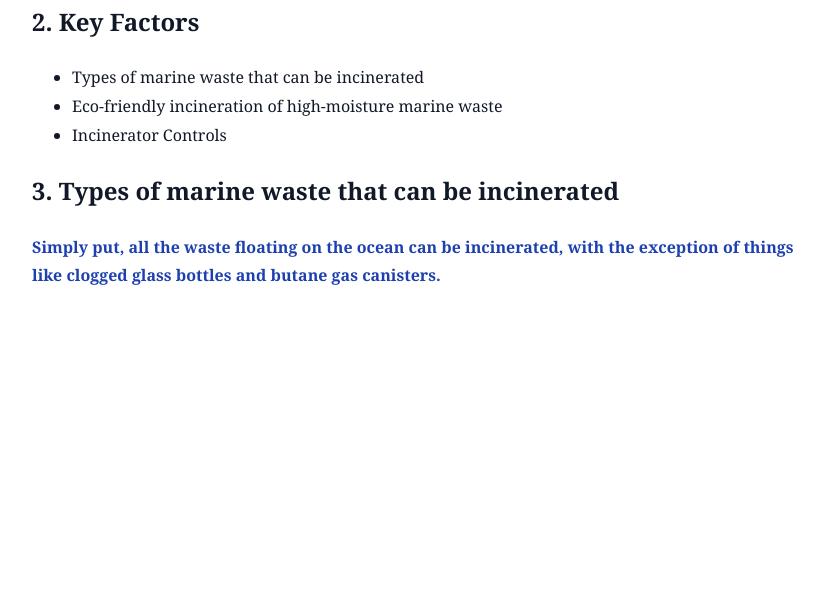
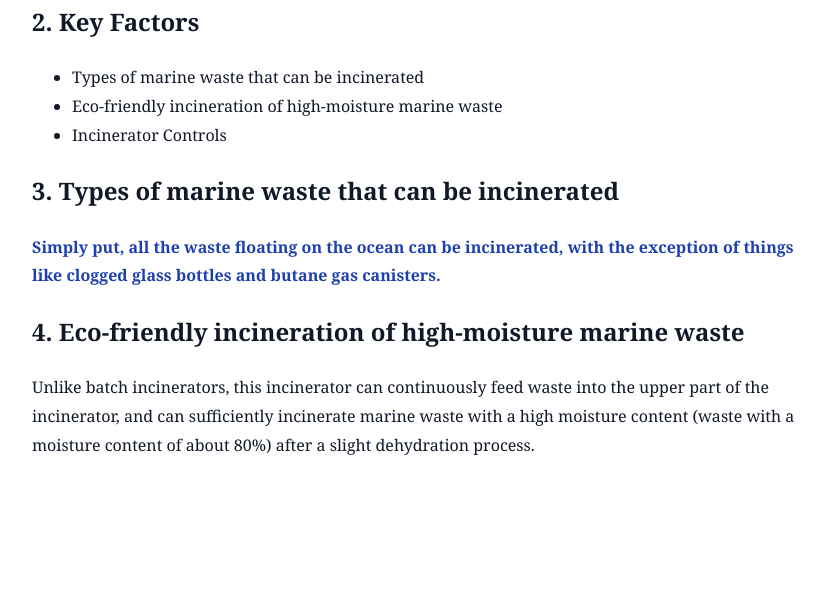
Before and after one commit to ssimsangmin49-creator/ecofriendly-polymer-compounds-incineration, a Jekyll site: the page built from _posts/2026-01-17-marine-waste-collection-vessel-small.md, in a window 1280 px wide. Shown: the part 1126-1730 px from the top of the page, without its empty margins (222-1046 px from the left). Built offline with Jekyll 4.4.1, drawn with Linux system fonts in a browser that asks for light colours; before the commit the page ends 1560 px from its top, so only the background shows below that.

Commit message:
Add section on eco-friendly incineration methods
Added section on eco-friendly incineration of high-moisture marine waste.

```diff
--- a/_posts/2026-01-17-marine-waste-collection-vessel-small.md
+++ b/_posts/2026-01-17-marine-waste-collection-vessel-small.md
@@ -41,3 +41,10 @@ despite a certain moisture content.
 Simply put, all the waste floating on the ocean can be incinerated,
 with the exception of things like clogged glass bottles and butane gas canisters.
 </span>
+
+## 4. Eco-friendly incineration of high-moisture marine waste
+
+Unlike batch incinerators, this incinerator can continuously feed waste
+into the upper part of the incinerator, and can sufficiently incinerate
+marine waste with a high moisture content (waste with a moisture content of about 80%)
+after a slight dehydration process.
```
